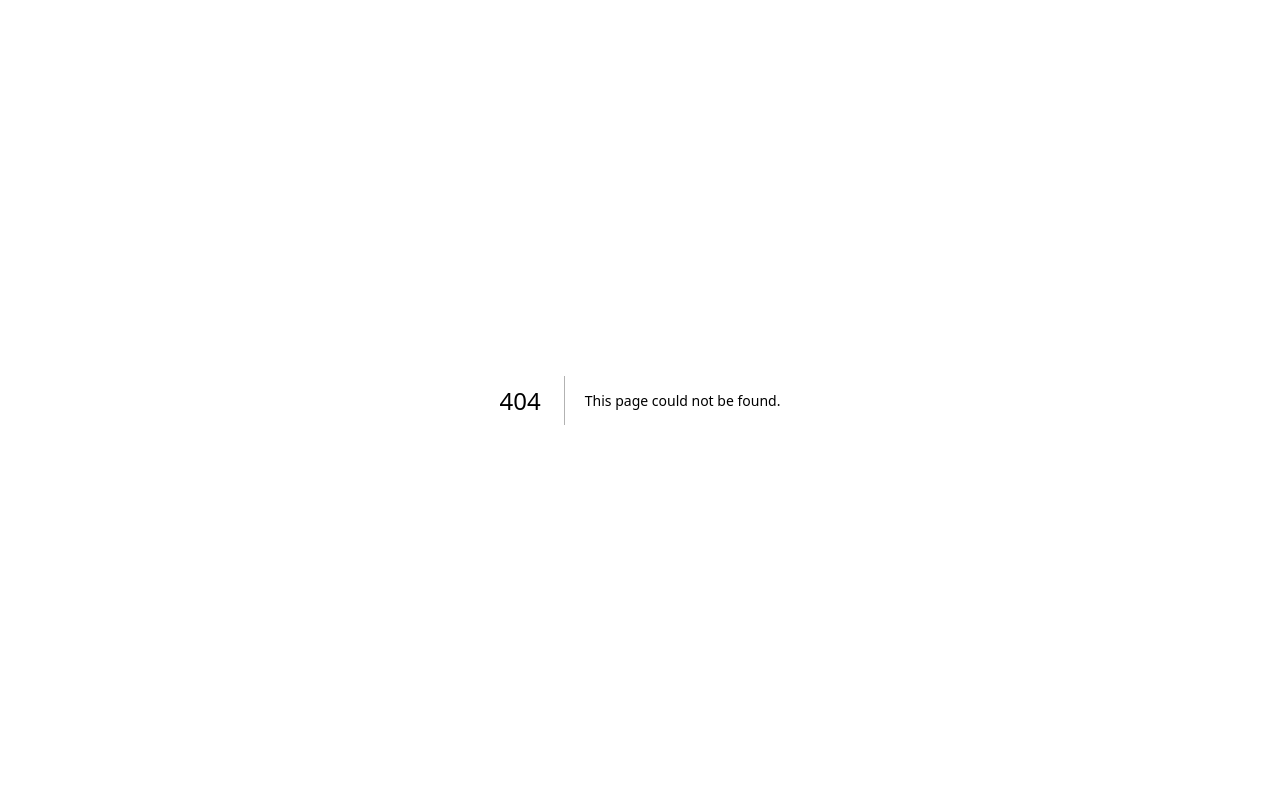
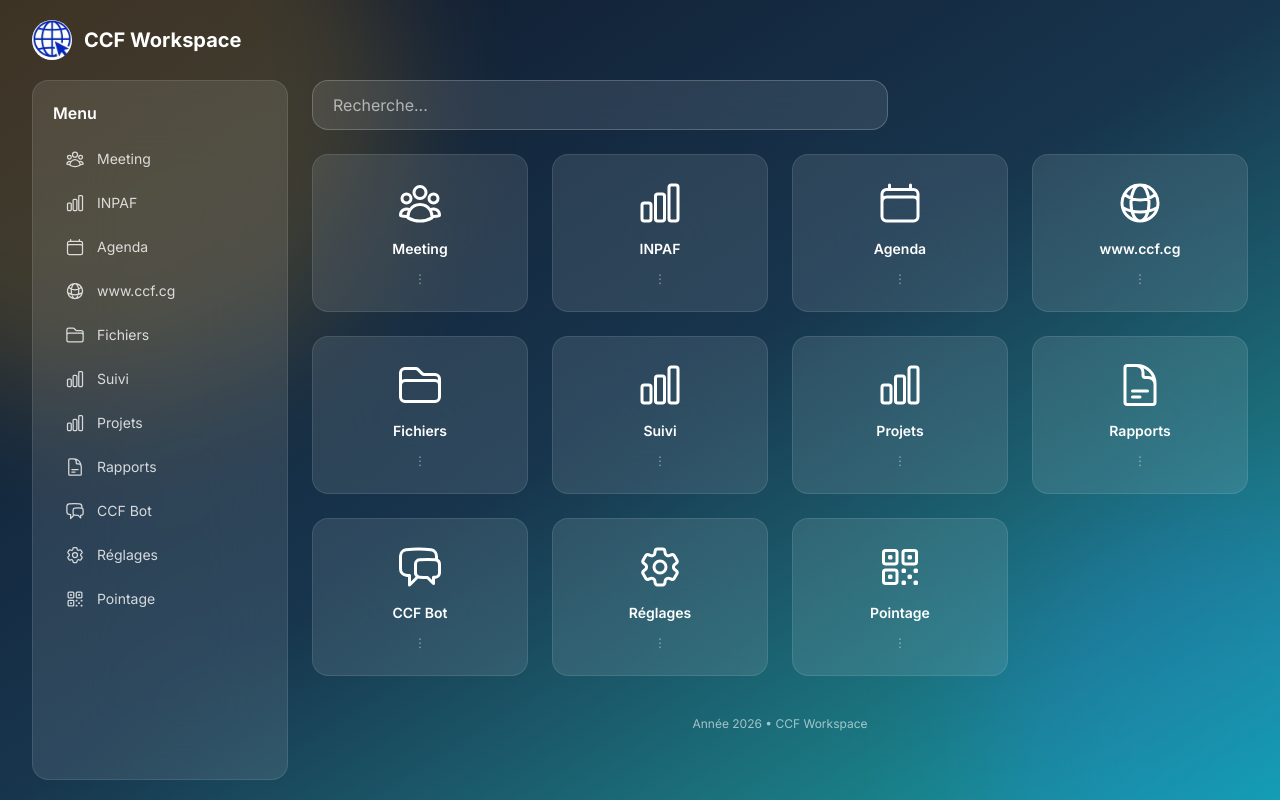
Before and after one commit to SkyCrescent/prcff, a Next.js app: page /admin/home in a window 1280 px wide. Before the commit this address had no page. Built offline with nearby package versions, Linux system fonts and the light colour scheme.

Commit message:
mise a jour encore du projet 5

```diff
--- /dev/null
+++ b/app/admin/home/page.js
@@ -0,0 +1,137 @@
+"use client";
+
+import {
+    UserGroupIcon,
+    ChartBarIcon,
+    CalendarIcon,
+    GlobeAltIcon,
+    FolderIcon,
+    DocumentTextIcon,
+    Cog6ToothIcon,
+    ChatBubbleLeftRightIcon,
+    QrCodeIcon
+} from "@heroicons/react/24/outline";
+
+const menu = [
+    { label: "Meeting", icon: UserGroupIcon },
+    { label: "INPAF", icon: ChartBarIcon },
+    { label: "Agenda", icon: CalendarIcon },
+    { label: "www.ccf.cg", icon: GlobeAltIcon },
+
+    { label: "Fichiers", icon: FolderIcon },
+    { label: "Suivi", icon: ChartBarIcon },
+    { label: "Projets", icon: ChartBarIcon },
+    { label: "Rapports", icon: DocumentTextIcon },
+
+    { label: "CCF Bot", icon: ChatBubbleLeftRightIcon },
+    { label: "Réglages", icon: Cog6ToothIcon },
+    { label: "Pointage", icon: QrCodeIcon },
+];
+
+export default function Dashboard() {
+    return (
+        <div className="min-h-screen relative overflow-hidden bg-gradient-to-br from-[#0f172a] via-[#17354d] to-[#0ea5a4]">
+
+            {/* BLOBS BACKGROUND */}
+            <div className="absolute w-[600px] h-[600px] bg-[#f4a311] opacity-20 blur-3xl rounded-full top-[-200px] left-[-200px]" />
+            <div className="absolute w-[500px] h-[500px] bg-blue-500 opacity-20 blur-3xl rounded-full bottom-[-200px] right-[-200px]" />
+
+            {/* HEADER */}
+            <header className="relative z-10 flex items-center justify-between px-8 py-5">
+                <div className="flex items-center gap-3">
+                    <img src="/network.jpeg" className="w-10 h-10 rounded-full" />
+                    <h1 className="text-white font-bold text-xl">
+                        CCF Workspace
+                    </h1>
+                </div>
+
+                {/*<div className="text-white/80 text-sm">*/}
+                {/*    ccf_workspace.net*/}
+                {/*</div>*/}
+
+                {/*<div className="text-white font-semibold">*/}
+                {/*    10:52*/}
+                {/*</div>*/}
+            </header>
+
+            <div className="relative z-10 flex gap-6 px-8">
+
+                {/* SIDEBAR */}
+                <aside className="w-64 bg-white/10 backdrop-blur-2xl border border-white/10 rounded-2xl p-5 h-[calc(100vh-100px)] overflow-auto">
+
+                    <h2 className="text-white font-semibold mb-4">
+                        Menu
+                    </h2>
+
+                    <div className="space-y-2">
+                        {menu.map((item, i) => {
+                            const Icon = item.icon;
+
+                            return (
+                                <div
+                                    key={i}
+                                    className="flex items-center gap-3 px-3 py-2 rounded-xl text-white/80 hover:bg-white/10 cursor-pointer transition"
+                                >
+                                    <Icon className="w-5 h-5" />
+                                    <span className="text-sm">{item.label}</span>
+                                </div>
+                            );
+                        })}
+                    </div>
+                </aside>
+
+                {/* MAIN */}
+                <main className="flex-1">
+
+                    {/* SEARCH */}
+                    <div className="mb-6">
+                        <input
+                            placeholder="Recherche..."
+                            className="w-full max-w-xl px-5 py-3 rounded-2xl bg-white/10 backdrop-blur-xl border border-white/20 text-white placeholder-white/60 outline-none focus:border-[#f4a311]"
+                        />
+                    </div>
+
+                    {/* GRID */}
+                    <div className="grid grid-cols-1 sm:grid-cols-2 lg:grid-cols-4 gap-6">
+
+                        {menu.map((item, i) => {
+                            const Icon = item.icon;
+
+                            return (
+                                <div
+                                    key={i}
+                                    className="group relative bg-white/10 backdrop-blur-2xl border border-white/10 rounded-2xl p-6 cursor-pointer hover:scale-[1.03] transition-all duration-300 hover:border-[#f4a311]"
+                                >
+
+                                    {/* glow effect */}
+                                    <div className="absolute inset-0 opacity-0 group-hover:opacity-100 transition bg-[#f4a311]/10 blur-xl rounded-2xl" />
+
+                                    <div className="relative z-10 flex flex-col items-center gap-3 text-white">
+
+                                        <Icon className="w-12 h-12 text-white group-hover:text-[#f4a311] transition" />
+
+                                        <p className="font-semibold text-sm">
+                                            {item.label}
+                                        </p>
+
+                                        <span className="text-xs text-white/50">
+                                            ⋮
+                                        </span>
+                                    </div>
+
+                                </div>
+                            );
+                        })}
+
+                    </div>
+
+                    {/* FOOTER */}
+                    <div className="text-center text-white/60 text-xs mt-10">
+                        Année 2026 • CCF Workspace
+                    </div>
+
+                </main>
+            </div>
+        </div>
+    );
+}
--- a/app/admin/page.js
+++ b/app/admin/page.js
@@ -1,11 +1,26 @@
 "use client";
 
 import { useState } from "react";
-
+import {useRouter} from "next/navigation";
 export default function LoginPage() {
+    const router = useRouter();
 
     const [username, setUsername] = useState("");
     const [password, setPassword] = useState("");
+
+
+    const handlelogin=()=>{
+
+        if (username === "Orion" && password === "78945") {
+
+                router.push("/admin/home");
+
+            // Redirect to the dashboard or another page
+        } else {
+            return;
+        }
+
+    }
 
     return (
         <div className="min-h-screen flex items-center justify-center bg-gradient-to-br from-[#0f172a] via-[#17354d] to-[#0ea5a4] relative overflow-hidden">
@@ -21,7 +36,7 @@ export default function LoginPage() {
                 <div className="flex flex-col items-center text-center">
 
                     <div className="w-16 h-16 rounded-full bg-white flex items-center justify-center shadow-lg">
-                        <img src="/logo.jpeg" className="w-10 h-10" />
+                        <img src="/network.jpeg" className="w-14 h-14 mt-1 rounded-full"  alt="ed"/>
                     </div>
 
                     <h1 className="text-white text-2xl font-bold mt-4">
@@ -58,7 +73,9 @@ export default function LoginPage() {
                         />
                     </div>
 
-                    <button className="w-full mt-4 bg-[#f4a311] hover:bg-[#e0960f] text-black font-bold py-3 rounded-xl transition-all duration-300 shadow-lg hover:scale-[1.02]">
+                    <button
+                        onClick={handlelogin}
+                        className="w-full mt-4 bg-[#f4a311] hover:bg-[#e0960f] text-black font-bold py-3 rounded-xl transition-all duration-300 shadow-lg hover:scale-[1.02]">
                         Login
                     </button>
 
--- a/app/page.js
+++ b/app/page.js
@@ -155,7 +155,7 @@ export default function Home() {
                         {/*    Programme 2026 — UNFPA*/}
                         {/*</div>*/}
 
-                        <h1 className="text-white text-4xl font-bold mt-6 leading-tight">
+                        <h1 className="text-white text-4xl font-bold mt-2 leading-tight">
                             Conseil Consultatif de la Femme
                             <br/>
                             République du Congo
```
Also changed, not shown: public/network - Copie.jpeg (added), public/network.jpeg (added).
